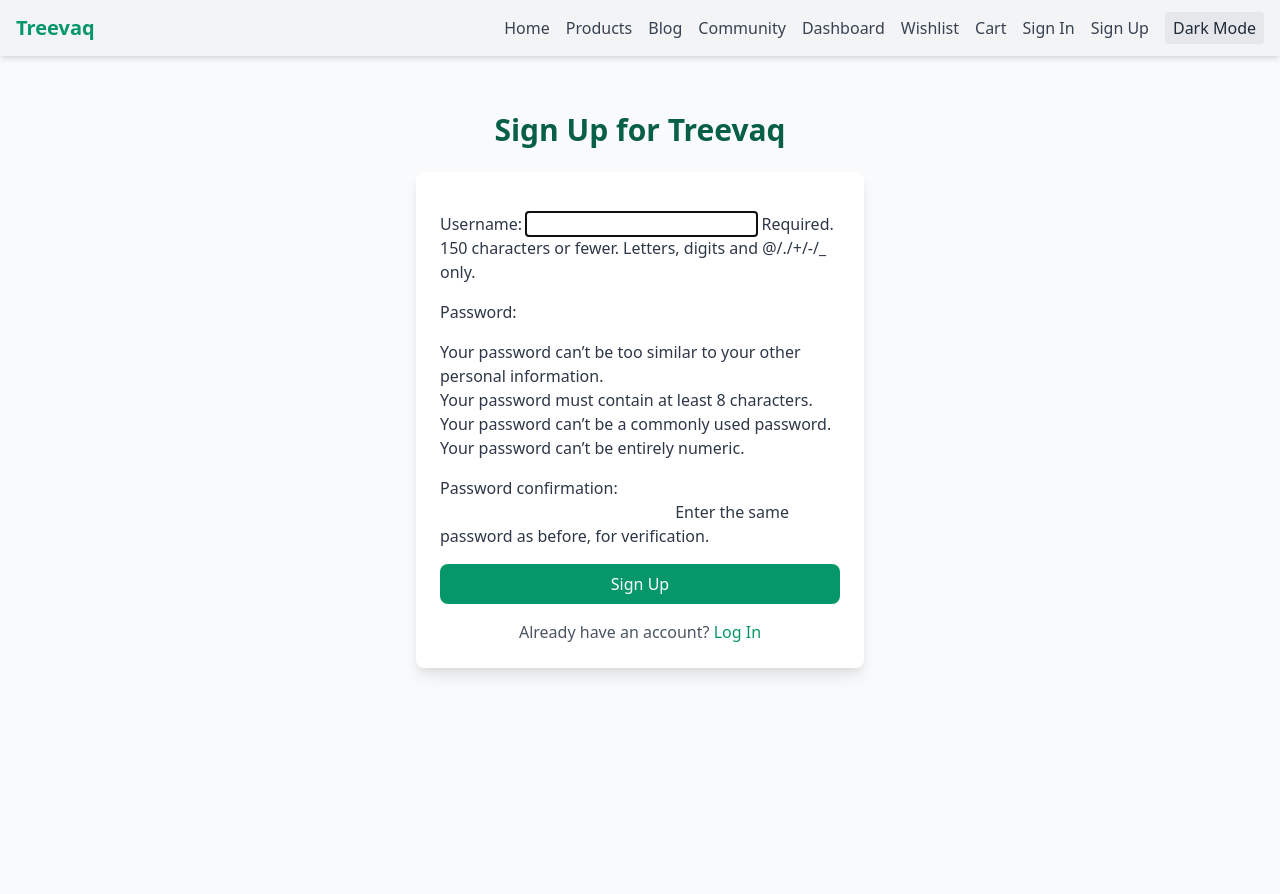
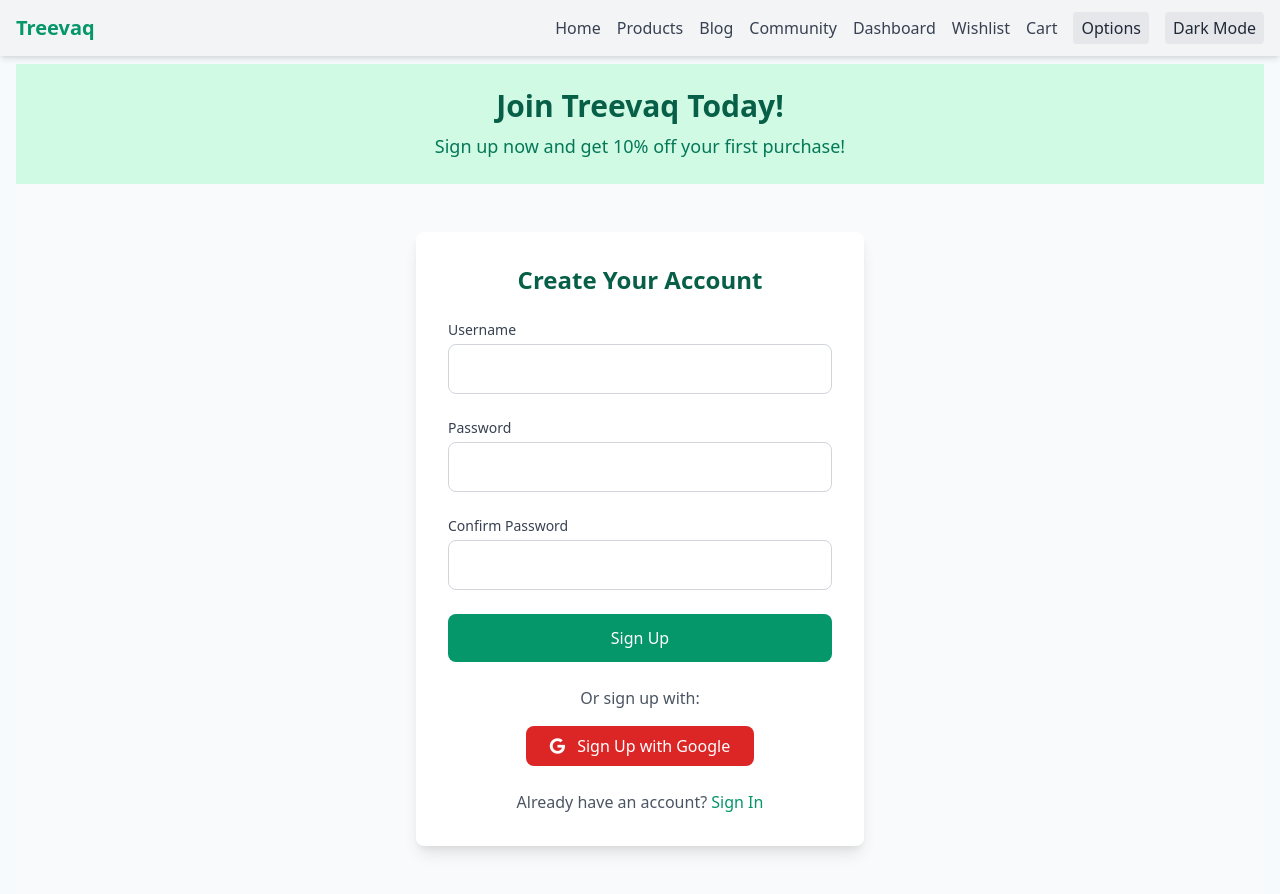
Before and after one commit to ftkbyond77/dsi202_2025, a Django app: page /signup/ in a window 1280 px wide. Before the commit the page ends 675 px from the top, so only its background shows below. Run offline with Django 5.2, Linux system fonts and the light colour scheme; data that the repository does not hold is empty; some libraries are stand-ins or nearby versions.

Commit message:
domtoggle

```diff
--- a/treevaq/app1/templates/app1/base.html
+++ b/treevaq/app1/templates/app1/base.html
@@ -117,13 +117,21 @@
                         </span>
                     {% endif %}
                 </a>
-                <!-- Conditional Sign In, Sign Up, Log Out Links -->
-                {% if user.is_authenticated %}
-                    <a class="text-gray-700 hover:text-green-600" href="{% url 'logout' %}">Log Out</a>
-                {% else %}
-                    <a class="text-gray-700 hover:text-green-600" href="{% url 'login' %}">Sign In</a>
-                    <a class="text-gray-700 hover:text-green-600" href="{% url 'app1:signup' %}">Sign Up</a>
-                {% endif %}
+                <!-- Options Toggle using Alpine.js -->
+                <div x-data="{ isOpen: false }" class="relative">
+                    <button @click="isOpen = !isOpen" @click.outside="isOpen = false" class="px-2 py-1 bg-gray-200 text-gray-800 rounded hover:bg-gray-300 focus:outline-none transition-colors duration-200">
+                        Options
+                    </button>
+                    <div x-show="isOpen" x-transition:enter="transition ease-out duration-200" x-transition:enter-start="opacity-0 scale-95" x-transition:enter-end="opacity-100 scale-100" x-transition:leave="transition ease-in duration-150" x-transition:leave-start="opacity-100 scale-100" x-transition:leave-end="opacity-0 scale-95" class="absolute right-0 mt-2 w-48 bg-white rounded-md shadow-lg py-1 z-10" style="display: none;">
+                        {% if user.is_authenticated %}
+                            <a href="#" class="block px-4 py-2 text-gray-700 hover:bg-gray-100">Settings</a>
+                            <a href="{% url 'logout' %}" class="block px-4 py-2 text-gray-700 hover:bg-gray-100">Log Out</a>
+                        {% else %}
+                            <a href="{% url 'login' %}" class="block px-4 py-2 text-gray-700 hover:bg-gray-100">Sign In</a>
+                            <a href="{% url 'app1:signup' %}" class="block px-4 py-2 text-gray-700 hover:bg-gray-100">Sign Up</a>
+                        {% endif %}
+                    </div>
+                </div>
                 <!-- Dark Mode Toggle Button -->
                 <button id="dark-mode-toggle" class="px-2 py-1 bg-gray-200 text-gray-800 rounded hover:bg-gray-300 transition-colors duration-200">
                     Dark Mode
--- a/treevaq/app1/templates/app1/signup.html
+++ b/treevaq/app1/templates/app1/signup.html
@@ -4,25 +4,96 @@
 {% block title %}Sign Up - Treevaq{% endblock %}
 
 {% block head_placeholder %}
-    <meta name="description" content="Sign up for a Treevaq account to start shopping sustainably.">
+    <meta name="description" content="Sign up for Treevaq to start shopping for eco-friendly products, join our community, and more!">
+    <!-- GSAP for subtle animations -->
+    <script src="https://cdnjs.cloudflare.com/ajax/libs/gsap/3.12.5/gsap.min.js"></script>
 {% endblock %}
 
 {% block content %}
+    <!-- Promotional Banner -->
+    <section class="bg-green-100 py-6 text-center">
+        <div class="container mx-auto px-4">
+            <h1 class="text-3xl font-bold text-green-800 mb-2 animate-fade-in">Join Treevaq Today!</h1>
+            <p class="text-lg text-green-700">Sign up now and get 10% off your first purchase!</p>
+        </div>
+    </section>
+
+    <!-- Sign-Up Form Section -->
     <section class="py-12 bg-gray-50">
         <div class="container mx-auto px-4">
-            <h1 class="text-3xl font-bold text-green-800 mb-6 text-center">Sign Up for Treevaq</h1>
-            <div class="max-w-md mx-auto bg-white p-6 rounded-lg shadow-lg">
-                <form method="post" class="space-y-4">
+            <div class="max-w-md mx-auto bg-white p-8 rounded-lg shadow-lg animate-slide-up">
+                <h2 class="text-2xl font-bold text-green-800 mb-6 text-center">Create Your Account</h2>
+
+                <!-- Sign-Up Form -->
+                <form method="post" class="space-y-6">
                     {% csrf_token %}
-                    {{ form.as_p }}
+                    <!-- Username -->
+                    <div>
+                        <label for="id_username" class="block text-sm font-medium text-gray-700">Username</label>
+                        <input type="text" name="username" id="id_username" required class="mt-1 block w-full border border-gray-300 rounded-lg p-3 focus:outline-none focus:ring-2 focus:ring-green-500 transition duration-200">
+                    </div>
+                    <!-- Password -->
+                    <div>
+                        <label for="id_password1" class="block text-sm font-medium text-gray-700">Password</label>
+                        <input type="password" name="password1" id="id_password1" required class="mt-1 block w-full border border-gray-300 rounded-lg p-3 focus:outline-none focus:ring-2 focus:ring-green-500 transition duration-200">
+                    </div>
+                    <!-- Confirm Password -->
+                    <div>
+                        <label for="id_password2" class="block text-sm font-medium text-gray-700">Confirm Password</label>
+                        <input type="password" name="password2" id="id_password2" required class="mt-1 block w-full border border-gray-300 rounded-lg p-3 focus:outline-none focus:ring-2 focus:ring-green-500 transition duration-200">
+                    </div>
+                    <!-- Form Errors -->
                     {% if form.errors %}
-                        <p class="text-red-600 text-sm">Please correct the errors below.</p>
-                        {{ form.non_field_errors }}
+                        <div class="text-red-600 text-sm">
+                            {% for field in form %}
+                                {% for error in field.errors %}
+                                    <p>{{ error }}</p>
+                                {% endfor %}
+                            {% endfor %}
+                            {% for error in form.non_field_errors %}
+                                <p>{{ error }}</p>
+                            {% endfor %}
+                        </div>
                     {% endif %}
-                    <button type="submit" class="w-full bg-green-600 text-white py-2 rounded-lg hover:bg-green-700 transition">Sign Up</button>
+                    <!-- Submit Button -->
+                    <button type="submit" class="w-full bg-green-600 text-white py-3 rounded-lg hover:bg-green-700 transition duration-200">Sign Up</button>
                 </form>
-                <p class="mt-4 text-center text-gray-600">Already have an account? <a href="{% url 'login' %}" class="text-green-600 hover:text-green-800">Log In</a></p>
+
+                <!-- Social Sign-Up (Google) -->
+                <div class="mt-6 text-center">
+                    <p class="text-gray-600 mb-4">Or sign up with:</p>
+                    <a href="{% url 'social:begin' 'google-oauth2' %}" class="inline-block bg-red-600 text-white py-2 px-6 rounded-lg hover:bg-red-700 transition duration-200">
+                        <i class="fab fa-google mr-2"></i> Sign Up with Google
+                    </a>
+                </div>
+
+                <!-- Already Have an Account? -->
+                <p class="mt-6 text-center text-gray-600">
+                    Already have an account? <a href="{% url 'login' %}" class="text-green-600 hover:text-green-800">Sign In</a>
+                </p>
             </div>
         </div>
     </section>
+
+    <!-- JavaScript for Animations -->
+    <script>
+        document.addEventListener('DOMContentLoaded', () => {
+            // Animate the banner
+            gsap.from('.animate-fade-in', {
+                opacity: 0,
+                duration: 1,
+                delay: 0.5,
+                ease: 'power2.out'
+            });
+
+            // Animate the form container
+            gsap.from('.animate-slide-up', {
+                opacity: 0,
+                y: 50,
+                duration: 0.8,
+                delay: 0.8,
+                ease: 'power2.out'
+            });
+        });
+    </script>
 {% endblock %}
```
